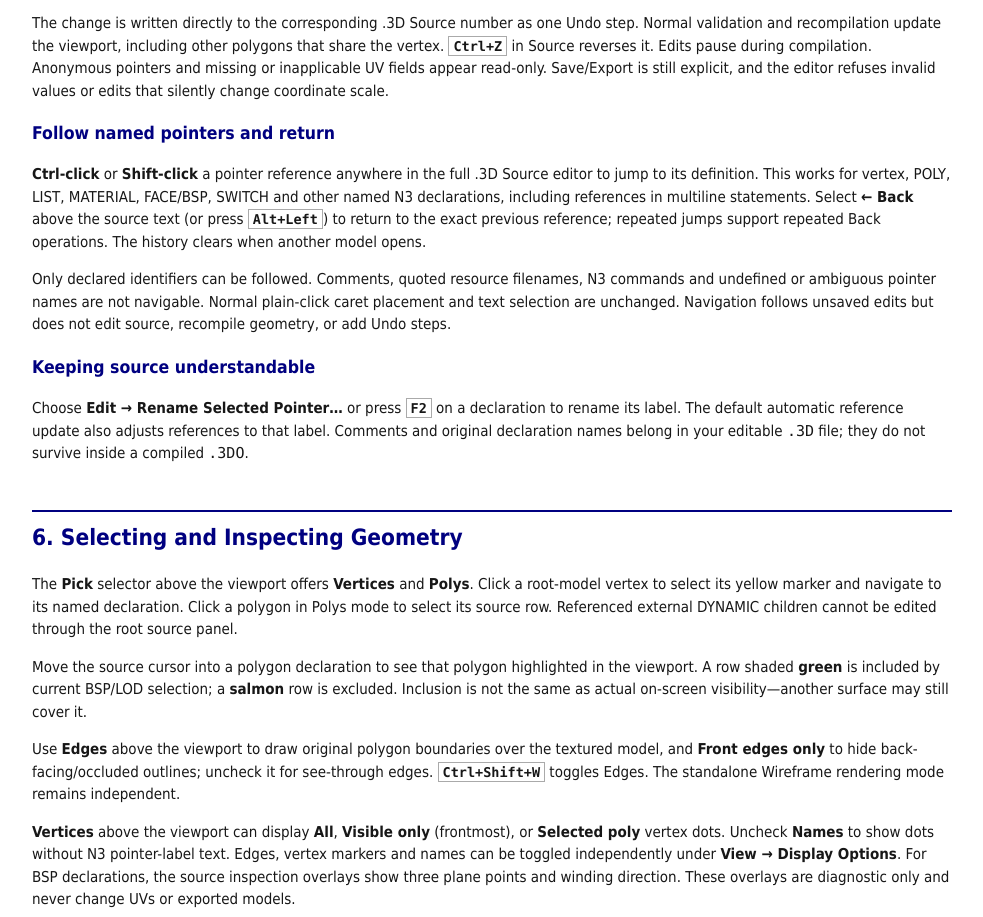
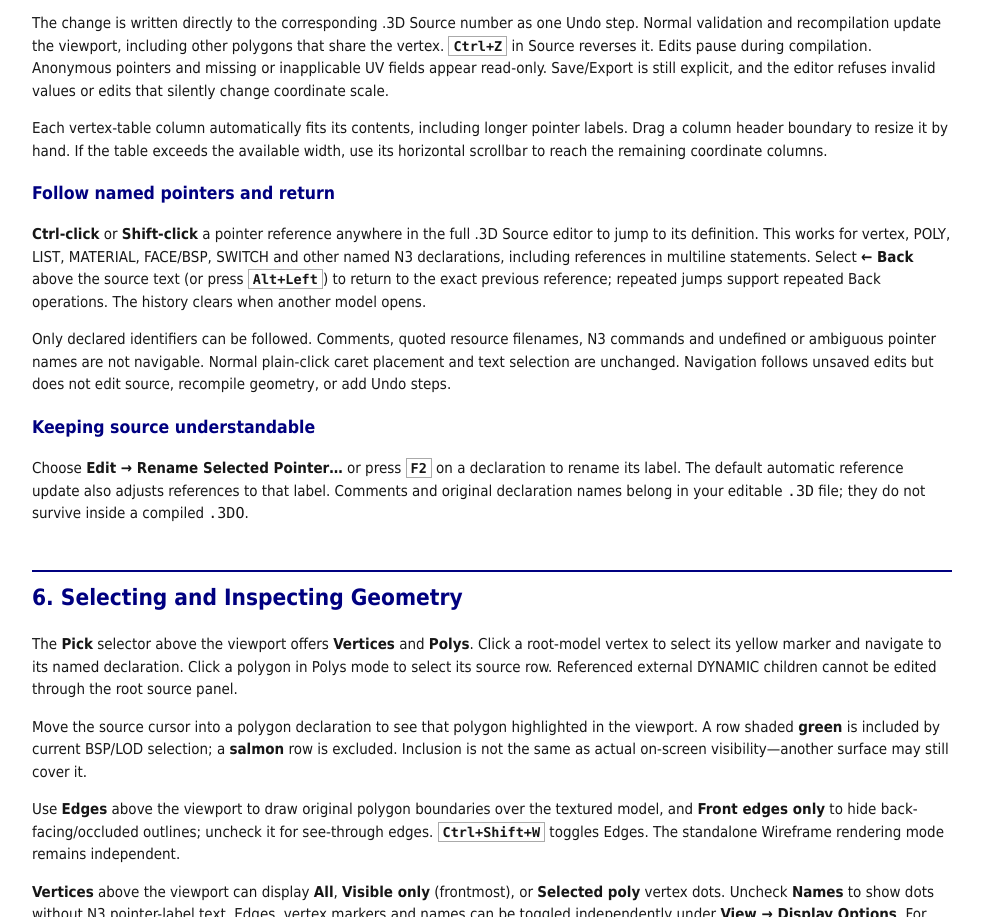
Before and after one commit to skchow03/icr2tools, a plain HTML site: page icr2_3do_cad/USER_MANUAL.html in a window 1280 px wide. Shown: the part 4044-4961 px from the top of the page, without its empty margins (148-1131 px from the left). Drawn offline with Linux system fonts and the light colour scheme.

Commit message:
Explain vertex-table auto-fit, drag resizing and scrolling in F1 help

```diff
--- a/icr2_3do_cad/USER_MANUAL.html
+++ b/icr2_3do_cad/USER_MANUAL.html
@@ -145,6 +145,7 @@ root: LIST {face};</pre>
         <h3>Edit a polygon's vertex table</h3>
         <p>Select a polygon with <b>Pick → Polys</b> or by clicking its declaration in .3D Source. Below the 3D viewport, <b>Selected POLY vertices</b> lists the polygon's ordered boundary pointers with <b>Vertex, X, Y, Z, U, V</b> columns. Double-click a numerical value to edit it and press Enter. X/Y/Z are in authored .3D source units, including any scale; U/V are texture coordinates from the named vertex's <code>T=&lt;U,V&gt;</code> attribute.</p>
         <p>The change is written directly to the corresponding .3D Source number as one Undo step. Normal validation and recompilation update the viewport, including other polygons that share the vertex. <kbd>Ctrl+Z</kbd> in Source reverses it. Edits pause during compilation. Anonymous pointers and missing or inapplicable UV fields appear read-only. Save/Export is still explicit, and the editor refuses invalid values or edits that silently change coordinate scale.</p>
+        <p>Each vertex-table column automatically fits its contents, including longer pointer labels. Drag a column header boundary to resize it by hand. If the table exceeds the available width, use its horizontal scrollbar to reach the remaining coordinate columns.</p>
         <h3>Follow named pointers and return</h3>
         <p><b>Ctrl-click</b> or <b>Shift-click</b> a pointer reference anywhere in the full .3D Source editor to jump to its definition. This works for vertex, POLY, LIST, MATERIAL, FACE/BSP, SWITCH and other named N3 declarations, including references in multiline statements. Select <b>← Back</b> above the source text (or press <kbd>Alt+Left</kbd>) to return to the exact previous reference; repeated jumps support repeated Back operations. The history clears when another model opens.</p>
         <p>Only declared identifiers can be followed. Comments, quoted resource filenames, N3 commands and undefined or ambiguous pointer names are not navigable. Normal plain-click caret placement and text selection are unchanged. Navigation follows unsaved edits but does not edit source, recompile geometry, or add Undo steps.</p>
```
